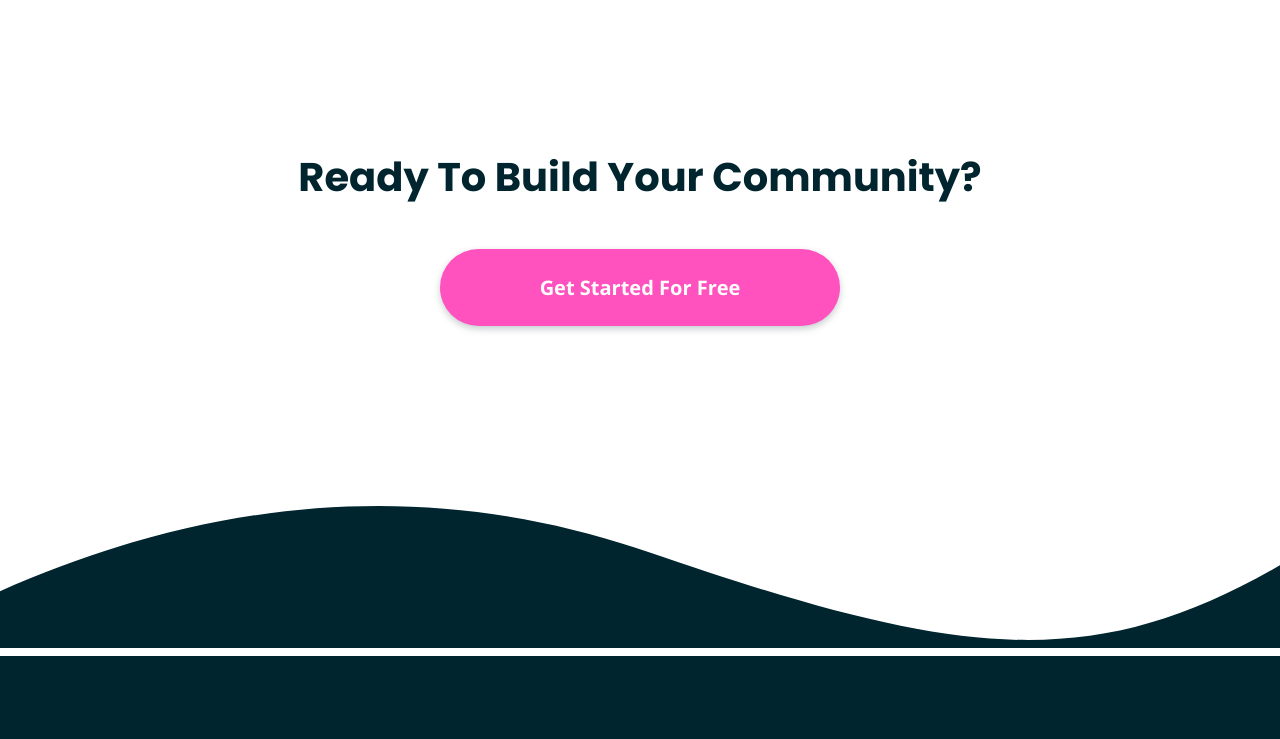
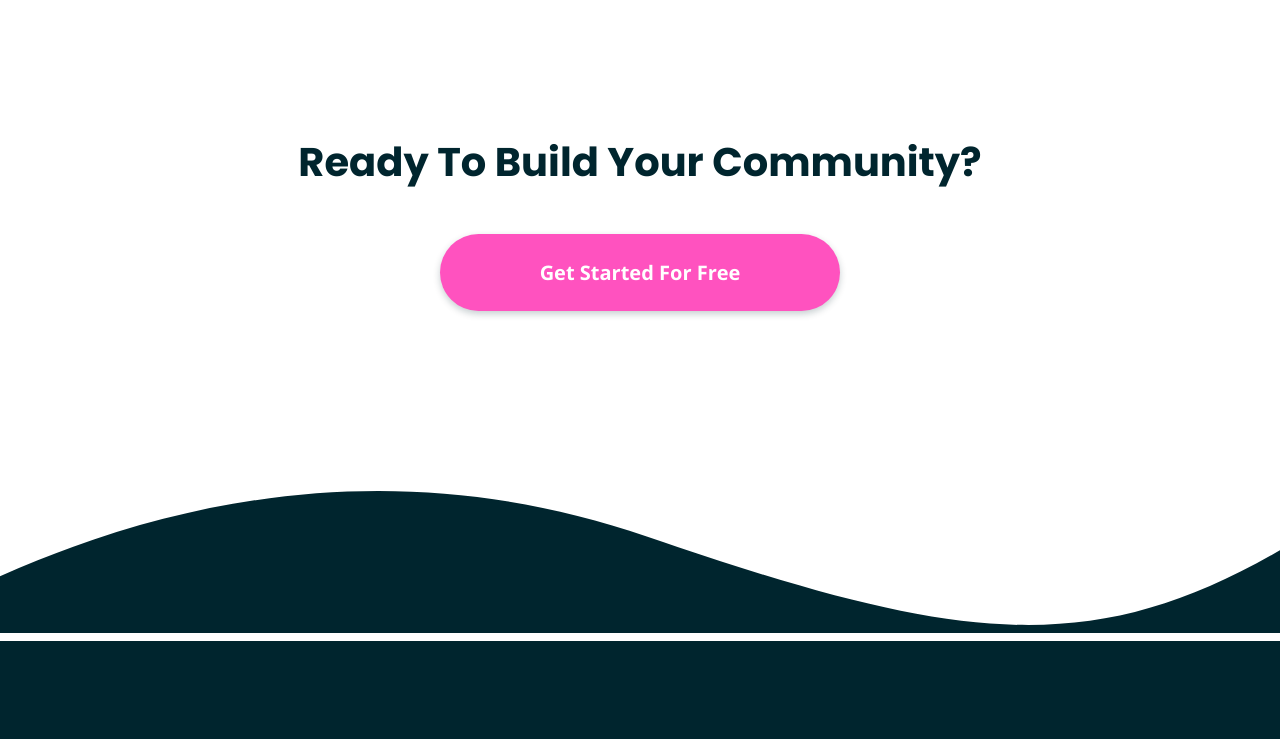
Before and after one commit to NickODxyz/FM-huddle-landing-page-with-curved-sections-master, a plain HTML site: page index.html in a window 1280 px wide. Shown: the part 4280-5019 px from the top of the page. Drawn offline with nearby package versions, Linux system fonts and the light colour scheme.

Commit message:
Update styles.css

```diff
--- a/css/styles.css
+++ b/css/styles.css
@@ -631,7 +631,7 @@ Socials Section
     cta Section
     ---------------*/
     .cta__container {
-        margin: 32rem 0 33rem;
+        margin: 30.5rem 0 33rem;
     }
     .cta__heading {
         font-size: 4rem;
```
